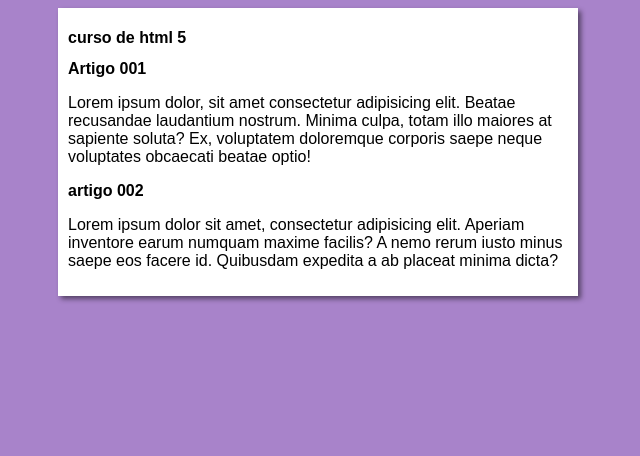
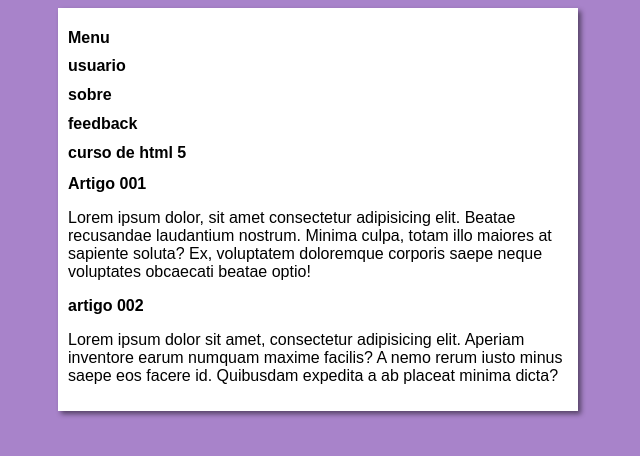
Before and after one commit to Sklorien/projeto-site, a plain HTML site: page index.html in a window 1280 px wide. Shown: the whole page, without its empty margins (322-962 px from the left). Drawn offline with Linux system fonts and the light colour scheme.

Commit message:
add menu

```diff
--- a/index.html
+++ b/index.html
@@ -9,6 +9,10 @@
 <body>
     <main>
         <header>
+            <h1>Menu</h1>
+            <h1>usuario</h1>
+            <h1>sobre</h1>
+            <h1>feedback</h1>
             <h1> curso de html 5</h1>
         </header>
         <article>
```
